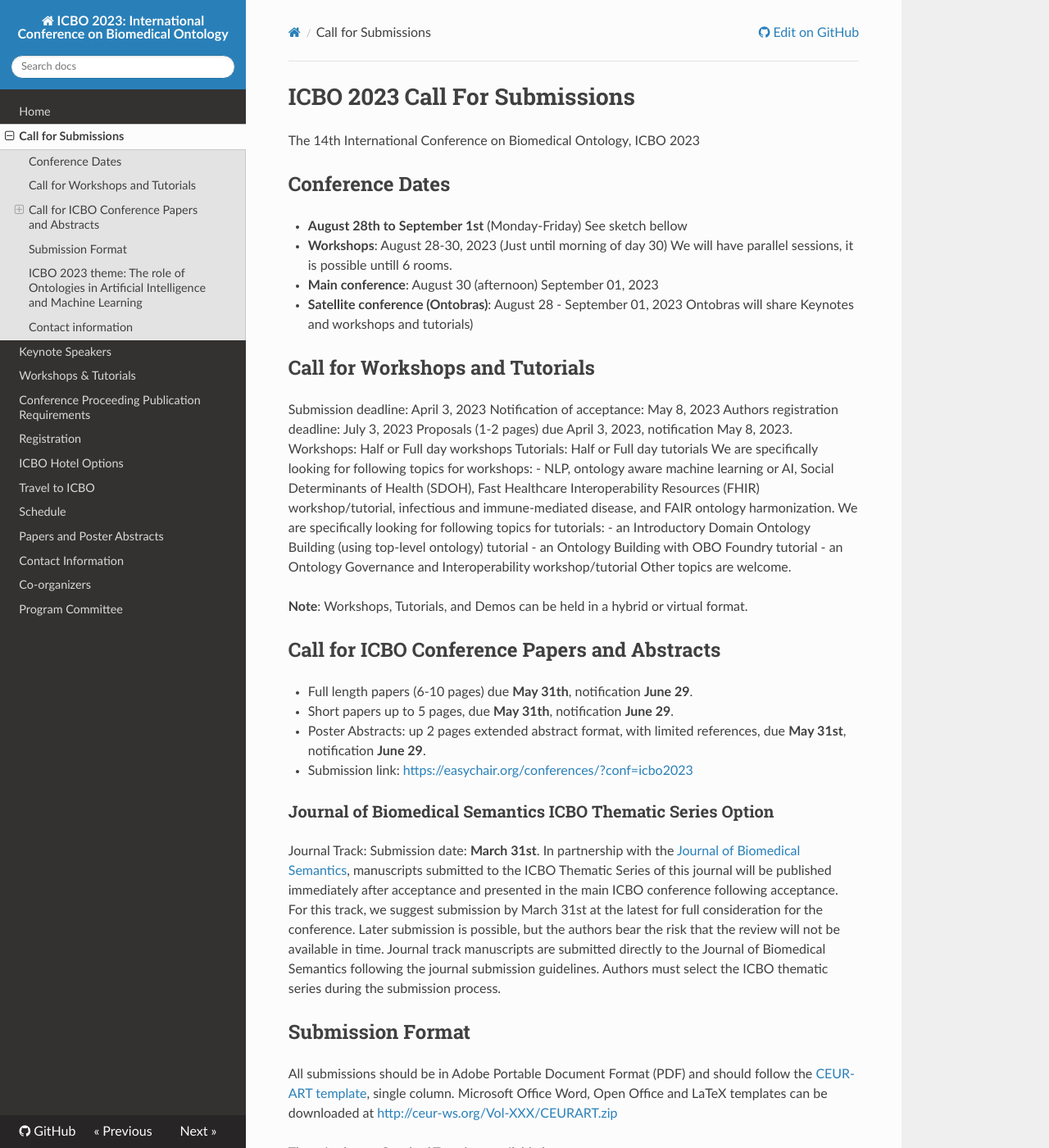
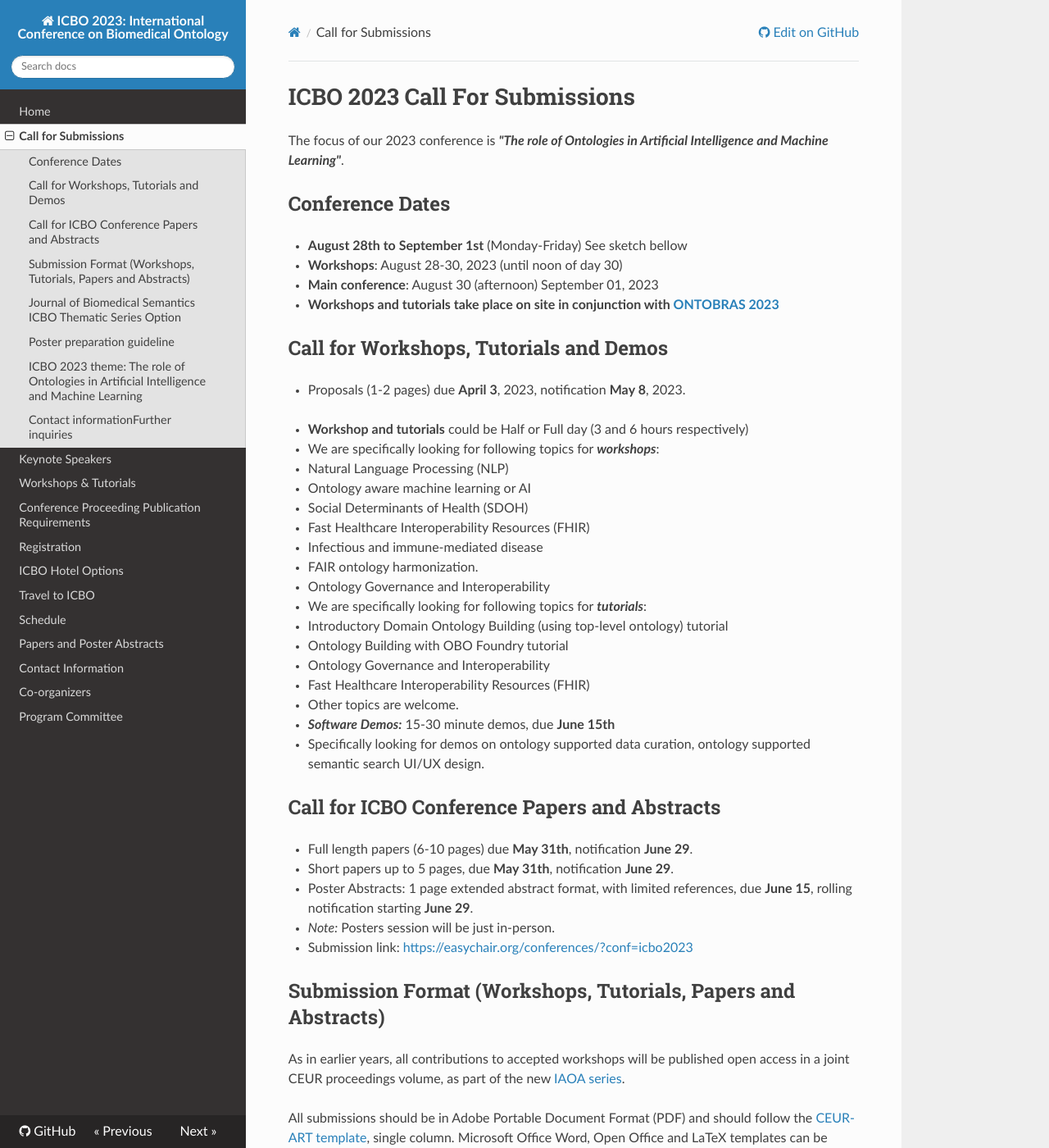
Before and after one commit to ICBO-conference/icbo2023, an MkDocs documentation site: the page built from docs/call-for-submissions.md, in a window 1280 px wide and 1400 px high. Shown: the whole window at 82% size. Built offline with MkDocs 1.6.1, drawn with Linux system fonts in a browser that asks for light colours; nearby versions of some CDN libraries; some of the changed text lies outside the part shown.

Commit message:
submissions

```diff
--- a/docs/call-for-submissions.md
+++ b/docs/call-for-submissions.md
@@ -1,94 +1,95 @@
 # ICBO 2023 Call For Submissions
 
-The 14th International Conference on Biomedical Ontology, ICBO 2023
+The focus of our 2023 conference is ***"The role of Ontologies in Artificial Intelligence and Machine Learning"***.
 
 ## Conference Dates
 - **August 28th to September 1st** (Monday-Friday) See sketch bellow
-  - **Workshops**: August 28-30, 2023 (Just until morning of day 30) We will have parallel sessions, it is possible untill 6 rooms.
-  - **Main conference**: August 30 (afternoon) September 01, 2023
-  - **Satellite conference (Ontobras)**: August 28 - September 01, 2023
-Ontobras will share Keynotes and workshops and tutorials)
+- **Workshops**: August 28-30, 2023 (until noon of day 30)
+- **Main conference**: August 30 (afternoon) September 01, 2023
+- **Workshops and tutorials take place on site in conjunction with [ONTOBRAS 2023](https://www.inf.ufrgs.br/ontobras/)**
 
-<!-- | Calendar Sketch ICBO 2023 | August 28 | August 29 | August 30 | August 31 | September 1 |
-|---------------------------|-----------|-----------|-----------|-----------|-------------|
-| 8:00-8:30 | Breakfast | Breakfast | Breakfast | Breakfast | Breakfast |
-| 8:30-10:15 | Workshops and Tutorials | Workshops and Tutorials | Workshops and Tutorials | Keynote talk-2 | Technical Session |
-| 10:15-10:30 | Coffee Break | Coffee Break | Coffee Break | Coffee Break | Coffee Break |
-| 10:30-12:30 | Workshops and Tutorials | Workshops and Tutorials | Workshops and Tutorials | Technical Session | Technical Session |
-| 13:30-15:30 | Workshops and Tutorials | Workshops and Tutorials | Welcome and Keynote talk-1 | Technical Session | Journal Technical Session |
-| 15:30-15:45 | Coffee Break | Coffee Break | Coffee Break | Fast talk (Poster) | Coffee Break |
-| 15:45-17:30 | Workshops and Tutorials | Workshops and Tutorials | Technical Session | Coffee Breaks and Poster Session | Keynote talk-3 and Closing |
-| TBD |  |  | Possible Conference Dinner |  |  | -->
+## Call for Workshops, Tutorials and Demos
+- Proposals (1-2 pages) due **April 3**, 2023, notification **May 8**, 2023.
+<!-- **Submission link:** [https://easychair.org/conferences/?conf=icbo2022](https://easychair.org/conferences/?conf=icbo2022) -->
 
-## Call for Workshops and Tutorials
-Submission deadline: April 3, 2023
-Notification of acceptance: May 8, 2023
-Authors registration deadline: July 3, 2023
-Proposals (1-2 pages) due April 3, 2023, notification May 8, 2023.
-Workshops: Half or Full day workshops
-Tutorials: Half or Full day tutorials
-We are specifically looking for following topics for workshops:
-- NLP, ontology aware machine learning or AI, Social Determinants of Health (SDOH), Fast Healthcare Interoperability Resources (FHIR) workshop/tutorial, infectious and immune-mediated disease, and FAIR ontology harmonization.
-We are specifically looking for following topics for tutorials:
-- an Introductory Domain Ontology Building (using top-level ontology) tutorial
-- an Ontology Building with OBO Foundry tutorial
-- an Ontology Governance and Interoperability workshop/tutorial
-Other topics are welcome.
-<!-- Submission link: [https://easychair.org/conferences/?conf=icbo2022](https://easychair.org/conferences/?conf=icbo2022) -->
-**Note**: Workshops, Tutorials, and Demos can be held in a hybrid or virtual format.
+- **Workshop and tutorials** could be Half or Full day (3 and 6 hours respectively)
+- We are specifically looking for following topics for ***workshops***:
+  - Natural Language Processing (NLP)
+  - Ontology aware machine learning or AI
+  - Social Determinants of Health (SDOH)
+  - Fast Healthcare Interoperability Resources (FHIR)
+  - Infectious and immune-mediated disease
+  - FAIR ontology harmonization.
+  - Ontology Governance and Interoperability
+- We are specifically looking for following topics for ***tutorials***:
+  - Introductory Domain Ontology Building (using top-level ontology) tutorial
+  - Ontology Building with OBO Foundry tutorial
+  - Ontology Governance and Interoperability
+  - Fast Healthcare Interoperability Resources (FHIR)
+- Other topics are welcome.
 
+- ***Software Demos:*** 15-30 minute demos, due **June 15th**
+  - Specifically looking for demos on ontology supported data curation, ontology supported semantic search UI/UX design.
 
-<!-- ## Call for Software Demos
-- Software Demos: 15-30 minute demos, due **June 15th**
-- Submission link: [https://easychair.org/conferences/?conf=icbo2023](https://easychair.org/conferences/?conf=icbo2023)
-- **Note:** Workshops, Tutorials, and Demos can be held in a person.   -->
+<!-- **Note**: Workshops, Tutorials, and Demos can be held in a hybrid or virtual format. -->
+<!-- **Note:** Workshops, Tutorials, and Demos can be held in a person.   -->
 
 ## Call for ICBO Conference Papers and Abstracts
 - Full length papers (6-10 pages) due **May 31th**, notification **June 29**.
 - Short papers up to 5 pages, due **May 31th**, notification **June 29**.
-- Poster Abstracts: up 2 pages extended abstract format, with limited references, due **May 31st**, notification **June 29**.
+- Poster Abstracts: 1 page extended abstract format, with limited references, due **June 15**, rolling notification starting **June 29**.
+  - *Note:* Posters session will be just in-person.
 - Submission link: [https://easychair.org/conferences/?conf=icbo2023](https://easychair.org/conferences/?conf=icbo2023)
 
-### Journal of Biomedical Semantics ICBO Thematic Series Option
-Journal Track: Submission date: **March 31st**.
-In partnership with the [Journal of Biomedical Semantics](https://jbiomedsem.biomedcentral.com/), manuscripts submitted to the ICBO Thematic Series of this journal will be published immediately after acceptance and presented in the main ICBO conference following acceptance. For this track, we suggest submission by March 31st at the latest for full consideration for the conference. Later submission is possible, but the authors bear the risk that the review will not be available in time.
-Journal track manuscripts are submitted directly to the Journal of Biomedical Semantics following the journal submission guidelines. Authors must select the ICBO thematic series during the submission process.
-
-## Submission Format
+## Submission Format (Workshops, Tutorials, Papers and Abstracts)
+As in earlier years, all contributions to accepted workshops will be published open access in a joint CEUR proceedings volume, as part of the new [IAOA series](http://ceur-ws.org/iaoa.html).
+<br><br>
 All submissions should be in Adobe Portable Document Format (PDF) and should follow the [CEUR-ART template](./papers/CEUR-Template-1col.docx), single column. Microsoft Office Word, Open Office and LaTeX templates can be downloaded at [http://ceur-ws.org/Vol-XXX/CEURART.zip](http://ceur-ws.org/Vol-XXX/CEURART.zip)
-<!-- Workshop, abstract, and paper submissions should be formatted according to the <a href="https://docs.google.com/document/d/1zqp3oXjl5ooFw6Bb5C-cEOPXQIcolzRJ/edit?usp=sharing&ouid=106653010360062214642&rtpof=true&sd=true" target="_blank">CEUR-Template-2col.docx template</a> (<a href="https://github.com/ICBO-conference/icbo2022/raw/main/docs/CEUR-Template-2col.docx" target="_blank">download file</a>). Please submit a PDF document.     -->
-
+<br><br>
 There is also an Overleaf Template available here: [https://www.overleaf.com/latex/templates/template-for-submissions-to-ceur-workshop-proceedings-ceur-ws-dot-org/hpvjjzhjxzjk](https://www.overleaf.com/latex/templates/template-for-submissions-to-ceur-workshop-proceedings-ceur-ws-dot-org/hpvjjzhjxzjk)
 
-Submissions to the [Journal of Biomedical Semantics](https://jbiomedsem.biomedcentral.com/) should follow their [guidelines](https://jbiomedsem.biomedcentral.com/submission-guidelines).
+## Journal of Biomedical Semantics ICBO Thematic Series Option
+**Journal Track submission date: *March 31st***. <br>
+- In partnership with the [Journal of Biomedical Semantics](https://jbiomedsem.biomedcentral.com/), manuscripts submitted to the ICBO Thematic Series of this journal will be published immediately after acceptance and presented in the main ICBO conference following acceptance.
+- For this track, we suggest submission by **March 31st** at the latest for **full consideration for the conference**. <br>
+- Later submission is possible, but the authors bear the risk that the review will not be available in time. <br>
+- Journal track manuscripts are submitted directly to the [Journal of Biomedical Semantics](https://jbiomedsem.biomedcentral.com/) following the journal submission [guidelines](https://jbiomedsem.biomedcentral.com/submission-guidelines). **Authors must select the ICBO thematic series during the submission process.**
 
-<!-- ## Poster preparation guideline
-The poster boards are self-standing with legs, four feet wide by three feet high (landscape). The fabric is grey on one sidle and black on the other. Light-weight posters, photos, and couments can be affixed to the displays using thumbtacks.
+
+## Poster preparation guideline
+- Posters session will be just in-person.
+- Porters should be built in A0 paper size, vertically (portrait) orientation, paper or fabric material.
+- We will provide a template with details soon.
+<!-- The poster boards are self-standing with legs, four feet wide by three feet high (landscape). The fabric is grey on one sidle and black on the other. Light-weight posters, photos, and couments can be affixed to the displays using thumbtacks.
 
 Therefore, the maximum size of your poster will be 4’ wide by 3’ high.  -->
 
 ## ICBO 2023 theme: The role of Ontologies in Artificial Intelligence and Machine Learning
 
-The focus of our 2023 conference is "The role of Ontologies in Artificial Intelligence and Machine Learning".
-This includes ontologies in domains such as:
+Areas of particular interest to ICBO 2023 include, but are not limited to, the following:
 
-<!-- - Big data integration, interoperability, and analysis for intelligent systems
-- Decision support systems
-- Machine Learning, graph database, knowledge graphs
-- Natural Language Processing
-- Visualization
-- Digital twins
-- Genetics, phenotypes, and diseases
-- COVID-19
-- Social determinants of health (SDOH)
-- Electronic health records
-- Industrial applications
-- Plant and agricultural applications
-- Climate change -->
+- Big data, data science, data mining, machine learning, artificial intelligence, decision support systems, Digital twins
+- Graph database, knowledge graphs
+- Natural Language Processing (NLP), computational linguistics, linguistic ontologies applied to text processing
+- Data integration, interoperability
+- Semantic Web: Modeling and Information retrieval ontology-based,Linked open data (LOD) applications
+- Knowledge organization, Conceptual Modeling
+- Domain ontologies (Health, Smart Cities, Government, Education  and others)
+  - Genetics, phenotypes, and diseases
+  - COVID-19
+  - Social determinants of health (SDOH)
+  - Electronic health records
+  - Industrial applications
+  - Plant and agricultural applications
+  - Climate change
+- Ontology for e-science, life sciences, e-business, multimedia and cultural heritage
+- Ontology Engineering: Methodologies, techniques and practices, composition, modularity, evaluation and validation, patterns and anti-patterns
+- Ontology governance
+- Ontologies and the FAIR data principles
+- Ontology tools: visualization, building, reasoning, evaluation, discovery of knowledge
 
-## Contact information
+## Contact informationFurther inquiries
 
-icbo2023{at}gmail.com
-
+Please direct all further questions to icbo2023{at}gmail.com
 
 ![UnB](./images/unb_fci_extenso_logo.png)
```
